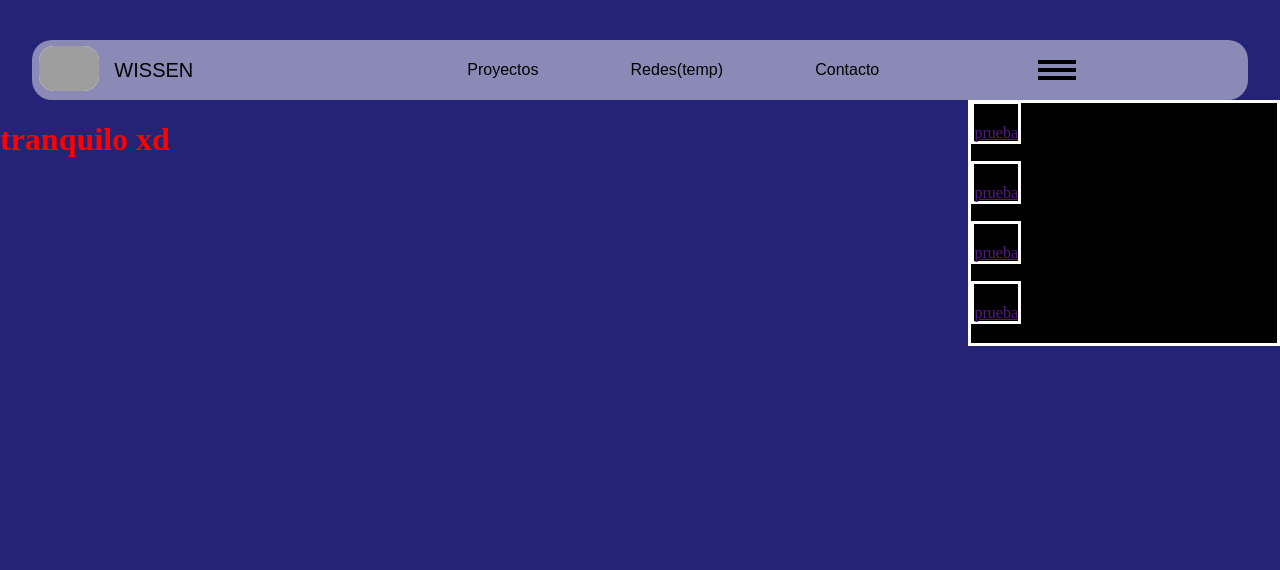
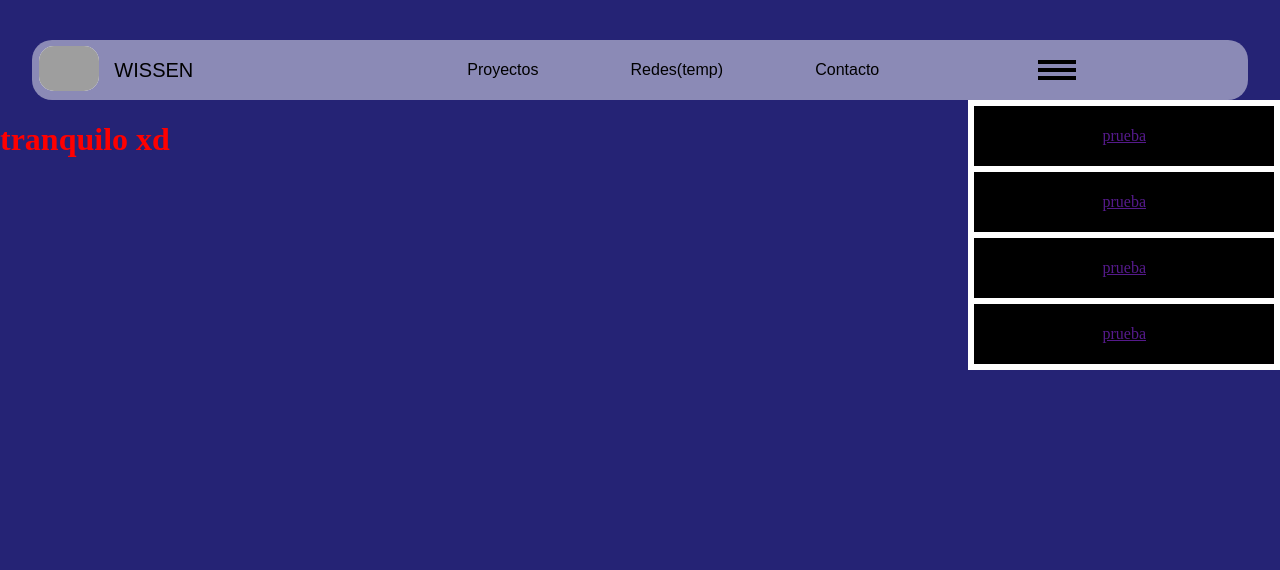
Before and after one commit to moiseStudent/wissen_blog, a Flask app: page / in a window 1280 px wide. Shown: the top 570 px of the page. Run offline with Flask 3, Linux system fonts and the light colour scheme; grey boxes are pictures that could not be loaded.

Commit message:
checkpoint 2 dropdown navbar

```diff
--- a/static/css/navbar.css
+++ b/static/css/navbar.css
@@ -94,7 +94,7 @@ ul{
         background-color: #0002;
     }
 }
-.button{
+.button_menu{
     background-color: transparent;
 
     height: 5vw;
@@ -102,7 +102,7 @@ ul{
     border: none;
     cursor: pointer;
 }
-.button span{
+.button_menu span{
     margin: 4px auto;
     width: 60%;
     height: 4px;
@@ -110,6 +110,7 @@ ul{
     display: block;
     cursor: pointer;
 }
+
 
 .dropdown-menu{
     background-color: #000;
@@ -119,12 +120,22 @@ ul{
     float: right;
 
 }
+.dropdown-subcontainer{
+    display: flex;
+    flex-direction: column;
+}
+.open_dropdown_menu{
+    max-height: 100px;
+    opacity: 0;
+    transition: 4s;
+}
 .dropdown-elements{
     border-color: #ffffff;
     border: 2px 2px 2px 2px;
     border-style: solid;
     text-align: center;
     line-height: 60px;
-    padding-top: 20px;
+    width: 100%;
     margin-right: 20vw;
+
 }
--- /dev/null
+++ b/static/js/navbar_dropdown.js
@@ -0,0 +1,7 @@
+const button_menu=document.querySelector("#button_menu")
+const dropdown_menu=document.querySelector("#dropdown-menu")
+
+button_menu.addEventListener("click",(e) => {
+    e.currentTarget.classList.toggle("open_button_menu");
+    dropdown_menu.classList.toggle("open_dropdown_menu");
+});
--- a/templates/base.html
+++ b/templates/base.html
@@ -18,6 +18,7 @@
 
     <!-- Script -->
     <script src="{{url_for('static',filename='js/main.js')}}"></script>
+    <script src="{{url_for('static',filename='js/navbar_dropdown.js')}}"></script>
 
 </body>
 </html>
--- a/templates/navbar.html
+++ b/templates/navbar.html
@@ -15,7 +15,7 @@
         <li class="right_navbar"></li>
     </ul>
 
-    <button class="button">
+    <button class="button_menu" id="button_menu">
         <span></span>
         <span></span>
         <span></span>
@@ -23,11 +23,11 @@
     </button>
     </nav>
     <nav class="dropdown-container">
-        <ul class="dropdown-menu">
-            <li><a href="" class="dropdown-elements">prueba</a></li>
-            <li><a href="" class="dropdown-elements">prueba</a></li>
-            <li><a href="" class="dropdown-elements">prueba</a></li>
-            <li><a href="" class="dropdown-elements">prueba</a></li>
+        <ul class="dropdown-menu" id="dropdown-menu">
+            <li class="dropdown-subcontainer"><a href="" class="dropdown-elements">prueba</a></li>
+            <li class="dropdown-subcontainer"><a href="" class="dropdown-elements">prueba</a></li>
+            <li class="dropdown-subcontainer"><a href="" class="dropdown-elements">prueba</a></li>
+            <li class="dropdown-subcontainer"><a href="" class="dropdown-elements">prueba</a></li>
         </ul>
 
     </nav>
```
